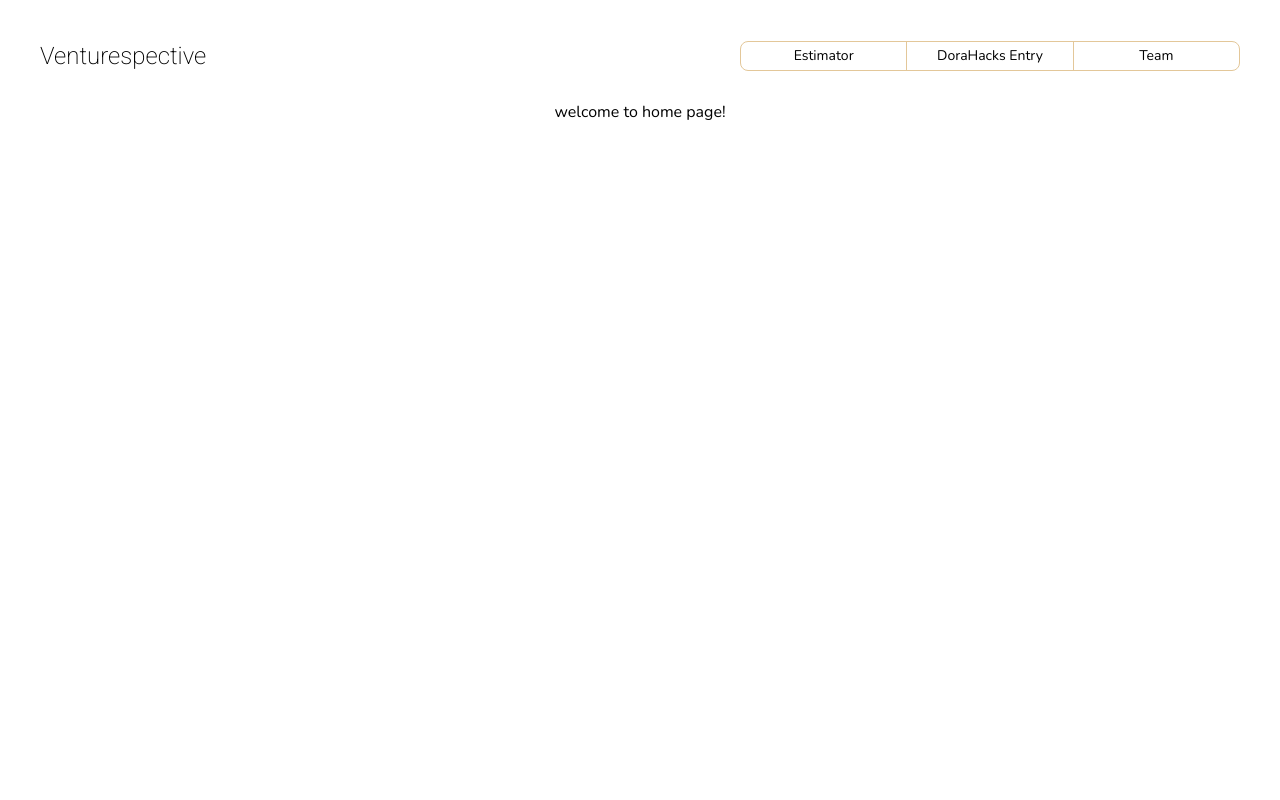
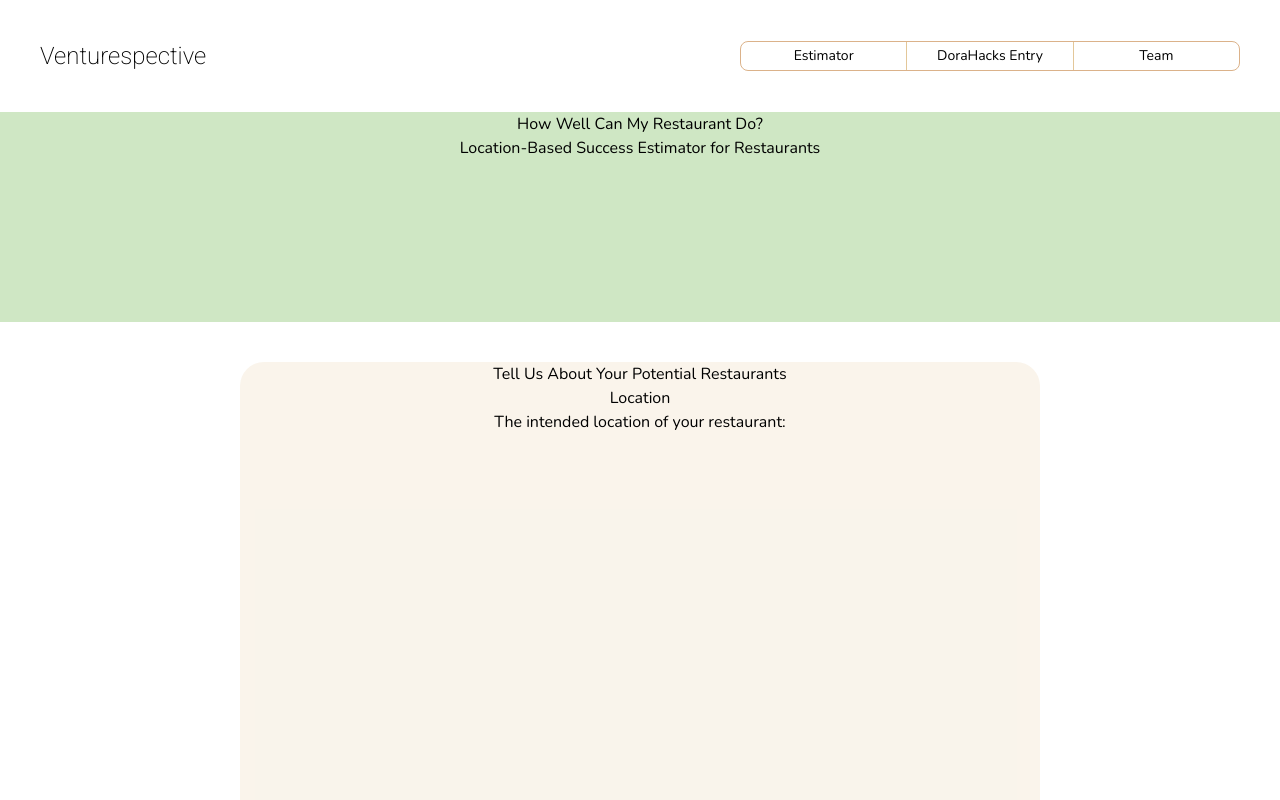
Before and after one commit to jayvakil-bc/UOFTHacks, a React (Vite) app in the folder frontend/: page / in a window 1280 px wide. Shown: the top 800 px of the page. Built offline with nearby package versions, Linux system fonts and the light colour scheme.

Commit message:
Barebone for home page

```diff
--- a/frontend/src/components/Navbar.tsx
+++ b/frontend/src/components/Navbar.tsx
@@ -6,9 +6,8 @@ function Navbar() {
 
 
   return (
-    <div className="w-full h-[100px]">
 
-      <div className="flex flex-row justify-between p-10 ">
+      <div className="flex flex-row justify-between m-10">
 
         {/* Logo */}
         <div className="font-logo font-extralight text-2xl" >
@@ -17,7 +16,7 @@ function Navbar() {
 
         {/* Links */}
         <div className="flex justify-center items-center text-sm">
-          <ul className="w-[500px] flex flex-row justify-evenly items-center text-center border rounded-lg border-cream">
+          <ul className="w-[500px] flex flex-row justify-evenly items-center text-center border rounded-lg border-camel">
           <li className="flex-1 border-r border-cream py-1">
               <Link to="/" className="hover:underline">
                 Estimator
@@ -38,8 +37,6 @@ function Navbar() {
 
       </div>
 
-
-    </div>
   )
 }
 
--- a/frontend/src/pages/Home.tsx
+++ b/frontend/src/pages/Home.tsx
@@ -3,7 +3,25 @@ import React from 'react'
 function Home() {
   return (
     <div>
-      welcome to home page!
+
+      {/* Banner  */}
+      <div className="h-[210px] w-full bg-green">
+        <h1>How Well Can My Restaurant Do?</h1>
+        <h3>Location-Based Success Estimator for Restaurants</h3>
+      </div>
+
+      {/* Main */}
+
+      <div className="rounded-3xl h-[3000px] bg-shadow mt-10 mx-60">
+        <h2> Tell Us About Your Potential Restaurants</h2>
+
+        <h3> Location </h3>
+        <p> The intended location of your restaurant:</p>
+
+
+
+      </div>
+
     </div>
   )
 }
--- a/frontend/tailwind.config.js
+++ b/frontend/tailwind.config.js
@@ -12,7 +12,8 @@ module.exports = {
         green : '#CFE7C4',
         blue : '#C4DDE7',
         cream : '#E3C799',
-        shadow : 'rgba(227, 199, 153, 0.5)',
+        camel :  'rgba(212, 163, 115, 0.83)',
+        shadow : 'rgba(227, 199, 153, 0.2)',
       },
     },
   },
```
